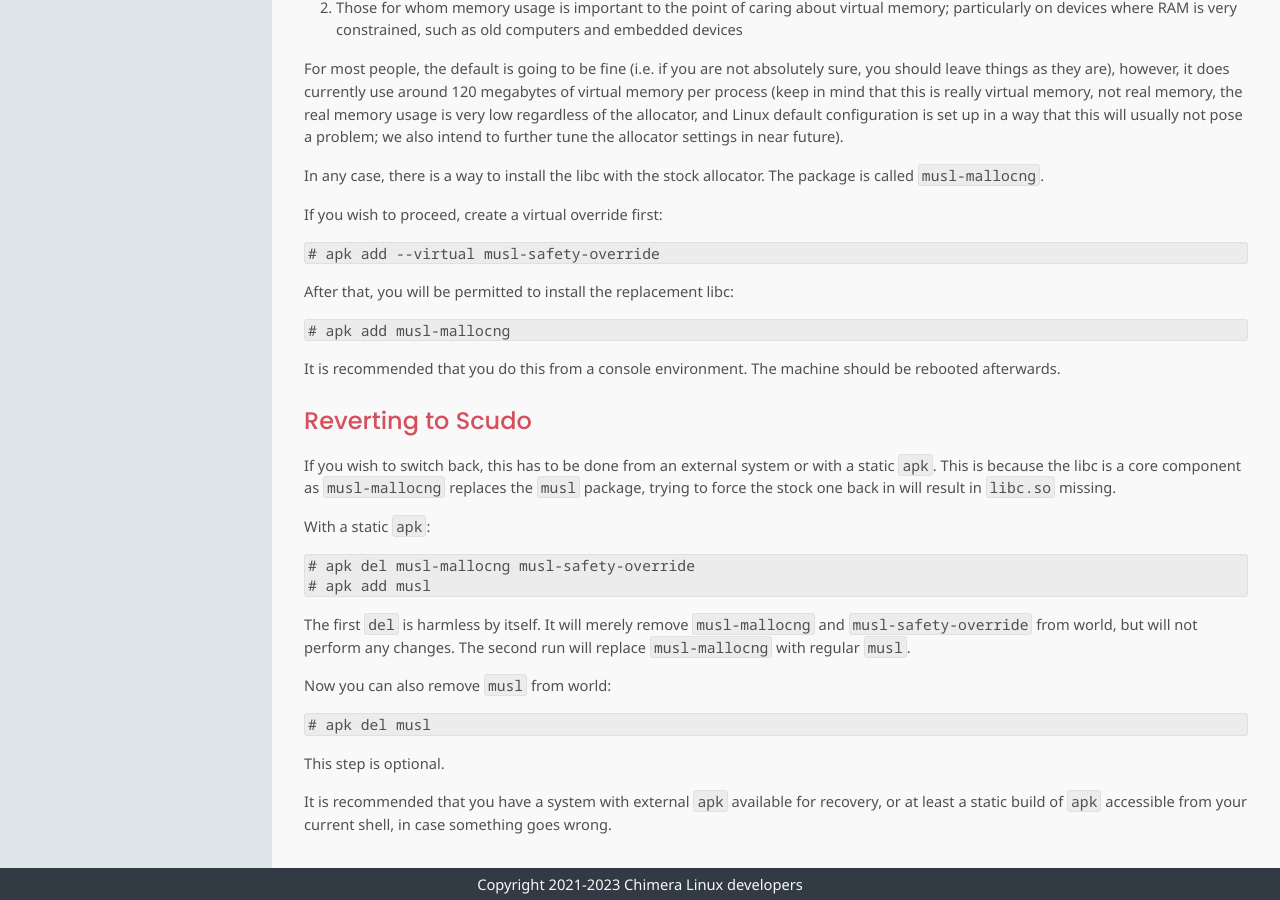
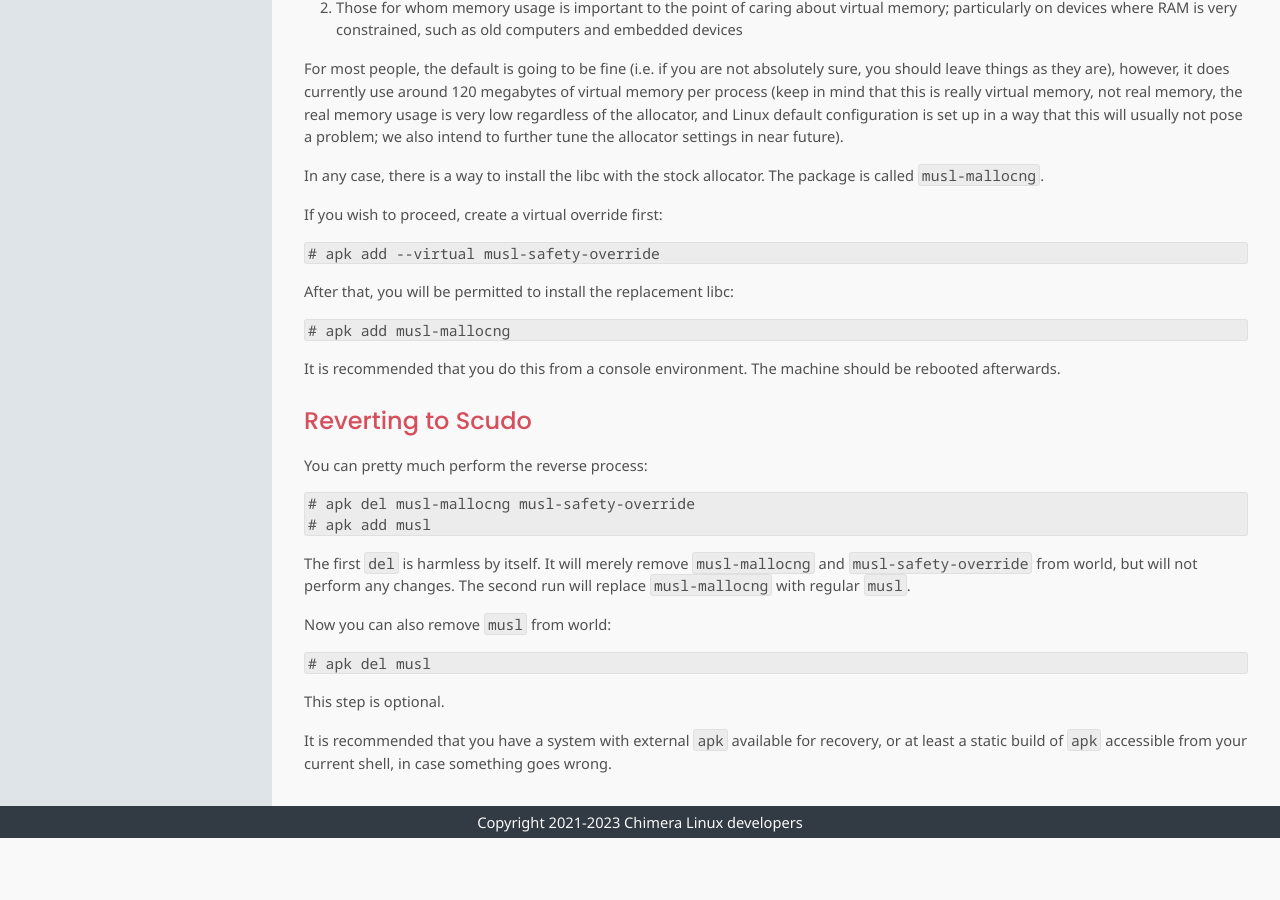
Before and after one commit to chimera-linux/chimera-linux.github.io, a Jekyll site: the page built from _docs/configuration/musl.md, in a window 1280 px wide and 900 px high, scrolled down 873 px. Built offline with Jekyll 4.4.1, drawn with Linux system fonts in a browser that asks for light colours; after the commit the page ends 1711 px from its top, so only the background shows below that.

Commit message:
remove the rest of misleading text

````diff
--- a/_docs/configuration/musl.md
+++ b/_docs/configuration/musl.md
@@ -74,12 +74,7 @@
 
 ### Reverting to Scudo
 
-If you wish to switch back, this has to be done from an external system
-or with a static `apk`. This is because the libc is a core component as
-`musl-mallocng` replaces the `musl` package, trying to force the stock one
-back in will result in `libc.so` missing.
-
-With a static `apk`:
+You can pretty much perform the reverse process:
 
 ```
 # apk del musl-mallocng musl-safety-override
````
